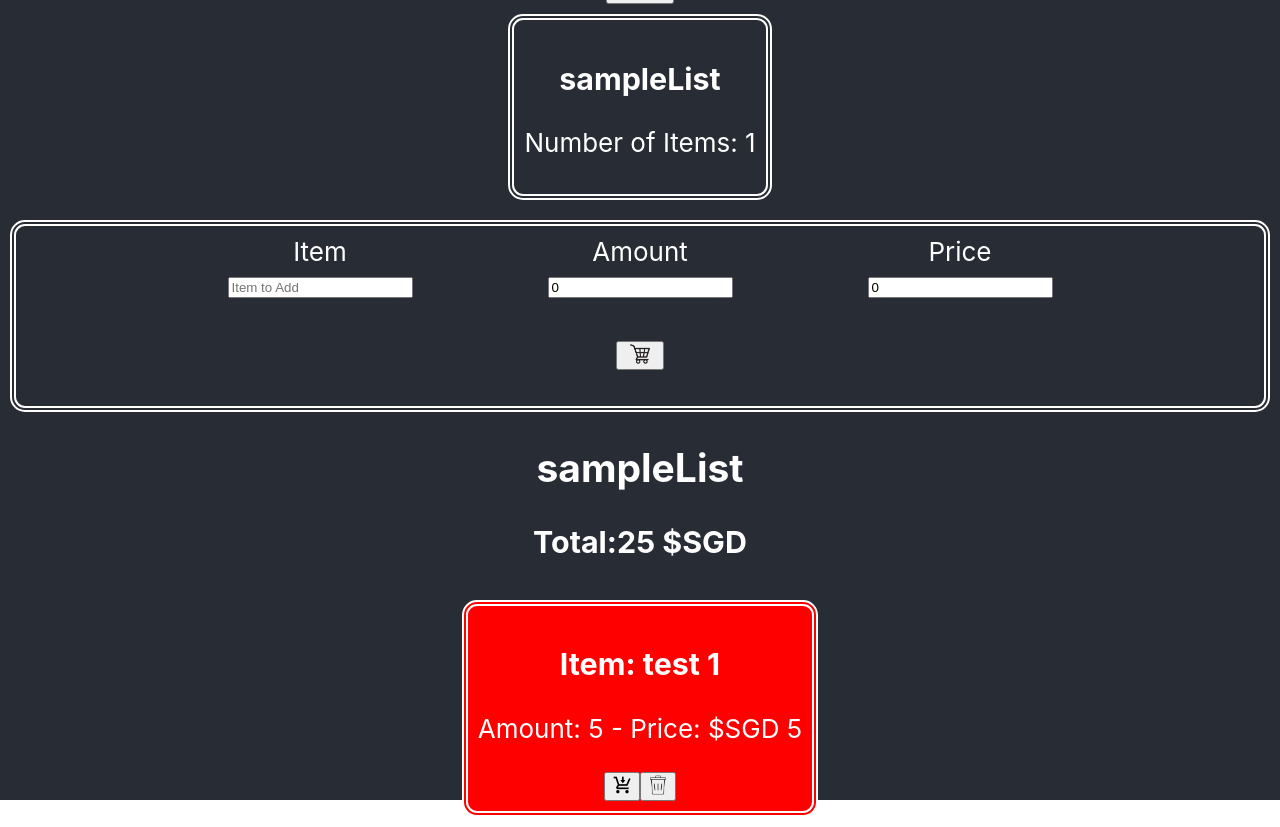
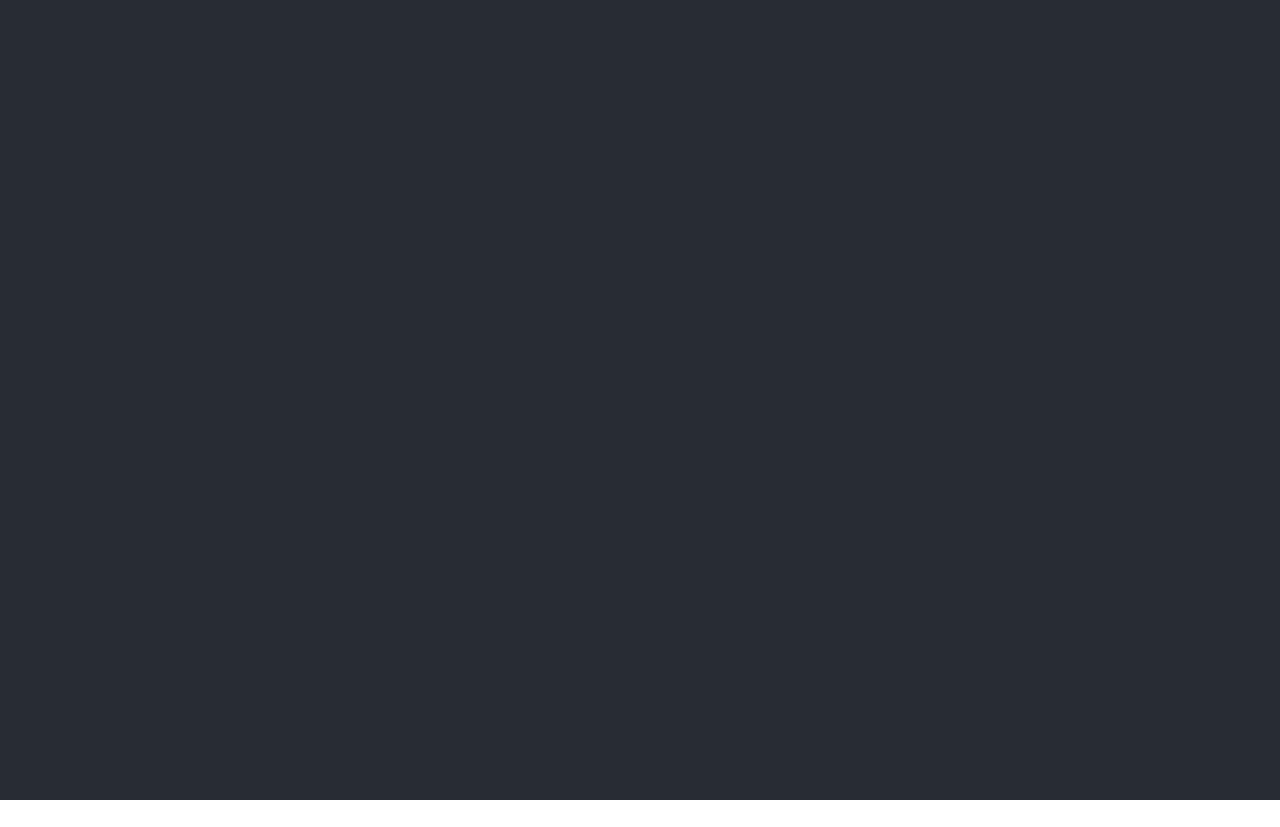
Before and after one commit to rocketacademy/sph_sample_content, a React (Create React App) app: page / in a window 1280 px wide. After the commit the page ends 800 px from the top, so only its background shows below. Built offline with nearby package versions, Linux system fonts and the light colour scheme.

Commit message:
alteration to readme and codebase

```diff
--- a/src/App.js
+++ b/src/App.js
@@ -3,12 +3,25 @@ import ShoppingPage from "./Components/ShoppingPage";
 import { useState } from "react";
 
 function App() {
-  const [lists, setLists] = useState([]);
+  /**
+   * Component usecase
+   * To Display the ShoppingPage component.
+   *
+   * Suggeted Props
+   * N/A
+   *
+   * Suggested Component States
+   * N/A
+   *
+   * Suggested Functionalities
+   * N/A
+   *
+   */
 
   return (
     <div className="App">
       <header className="App-header">
-        <ShoppingPage lists={lists} setLists={setLists} />
+        {/* Display the ShoppingPage component */}
       </header>
     </div>
   );
--- a/src/Components/ShoppingDisplay.js
+++ b/src/Components/ShoppingDisplay.js
@@ -20,35 +20,7 @@ const ShoppingDisplay = (props) => {
    *
    */
 
-  return (
-    <div>
-      <h3>
-        Total:
-        {props.list.length > 0
-          ? props.list.reduce((acc, cv) => {
-              return acc + cv.itemAmount * cv.itemPrice;
-            }, 0)
-          : " No items added"}{" "}
-        $SGD
-      </h3>
-      <div className="flexCenter">
-        {props.list.length > 0
-          ? props.list.map((item, index) => {
-              return (
-                <div key={index}>
-                  <ShoppingItem
-                    index={index}
-                    item={item}
-                    deleteItem={props.deleteItem}
-                    markAsBought={props.markAsBought}
-                  />
-                </div>
-              );
-            })
-          : "Add an item please"}
-      </div>
-    </div>
-  );
+  return <>{/* Place rendered JSX / Components here */}</>;
 };
 
 export default ShoppingDisplay;
--- a/src/Components/ShoppingForm.js
+++ b/src/Components/ShoppingForm.js
@@ -21,73 +21,13 @@ const ShoppingForm = (props) => {
    * Capture the items name, the amount of items to buy and the price of each item
    */
 
-  const [formInformation, setFormInformation] = useState({
-    item: "",
-    itemAmount: 0,
-    itemPrice: 0,
-  });
+  // Define state here
 
-  const handleUpdate = (e) => {
-    const name = e.target.name;
-    const value = e.target.value;
-    setFormInformation((prevState) => ({
-      ...prevState,
-      [name]: value,
-    }));
-  };
+  // Define state update handler function (s)
 
-  const setListItem = () => {
-    let itemToAdd = {
-      ...formInformation,
-      bought: false,
-    };
-    props.addItem(itemToAdd);
+  // Define a method that will use the addItem prop to add a new item to the currentlySelected list.
 
-    setFormInformation({ item: "", itemAmount: 0, itemPrice: 0 });
-  };
-
-  return (
-    <>
-      <div className="flexCenter item">
-        <div className="form">
-          <label>Item</label>
-          <br />
-          <input
-            type="text"
-            name="item"
-            value={formInformation.item}
-            placeholder="Item to Add"
-            onChange={handleUpdate}
-          />
-        </div>
-        <div className="form">
-          <label>Amount</label>
-          <br />
-          <input
-            type="number"
-            name="itemAmount"
-            value={formInformation.itemAmount}
-            onChange={handleUpdate}
-          />
-        </div>
-        <div className="form">
-          <label>Price</label>
-          <br />
-          <input
-            type="number"
-            name="itemPrice"
-            value={formInformation.itemPrice}
-            onChange={handleUpdate}
-          />
-        </div>
-        <div className="form formButton">
-          <button onClick={setListItem}>
-            <img className="icon" src={cart} alt="Add Item" />
-          </button>
-        </div>
-      </div>
-    </>
-  );
+  return <>{/* Place rendered JSX / Components here */}</>;
 };
 
 export default ShoppingForm;
--- a/src/Components/ShoppingItem.js
+++ b/src/Components/ShoppingItem.js
@@ -21,26 +21,7 @@ const ShoppingItem = (props) => {
    * To use the markAsBought method to alter the state of the current item and list (use index)
    * To use the deleteItem methods to remove the current item from the currently selected list (use index)
    */
-  return (
-    <div
-      className={`item ` + (props.item.markAsBought ? "bought" : "notBought")}
-    >
-      <h3>Item: {props.item.item} </h3>
-      <p>
-        Amount: {props.item.itemAmount} - Price: $SGD {props.item.itemPrice}
-      </p>
-      <button onClick={() => props.markAsBought(props.index)}>
-        {props.item.markAsBought ? (
-          <img className="icon" src={notBought} alt="Mark as bought" />
-        ) : (
-          <img className="icon" src={bought} alt="Mark as not bought" />
-        )}
-      </button>
-      <button onClick={() => props.deleteItem(props.index)}>
-        <img className="icon" src={bin} alt="Delete Item" />
-      </button>
-    </div>
-  );
+  return <>{/* Place rendered JSX / Components here */}</>;
 };
 
 export default ShoppingItem;
--- a/src/Components/ShoppingPage.js
+++ b/src/Components/ShoppingPage.js
@@ -17,7 +17,7 @@ const ShoppingPage = () => {
    *
    * Suggested Functionalities
    * It should contain a method to show or hide the newListForm, based off button clicks.
-   * It should contain a method to add an empty list into the lists state with the key being the capatured name
+   * It should contain a method to add an empty list into the lists state with the key being the captured name
    * It should contain an addItem method to add an item to the current list selected
    * It should contain a markAsBrought method to toggle the state of the currently selected item's markAsBrought value
    * It should contain a deleteItem method that will remove the currently selected item from its list
@@ -25,103 +25,23 @@ const ShoppingPage = () => {
    * It should pass key methods down into the child components such that they can fire off these methods and alter the list state
    */
 
-  const [lists, setLists] = useState({
-    sampleList: [{ item: "test 1", itemAmount: 5, itemPrice: 5 }],
-  });
-  const [listSelected, setListSelected] = useState(lists.sampleList);
-  const [currentListName, setCurrentListName] = useState("sampleList");
-  const [showNewListForm, setShowNewListForm] = useState(false);
-  const [newListForm, setNewListForm] = useState("");
+  // Define all you state here
 
-  const selectList = (list) => {
-    setListSelected(lists[list]);
-    setCurrentListName(`${list}`);
-  };
+  // Define a function that will allow users to select a list and alter the currentListName and listSelected states
 
-  const newList = () => {
-    setLists((prevState) => {
-      return { ...prevState, [newListForm]: [] };
-    });
-    setShowNewListForm(!showNewListForm);
-    setNewListForm("");
-  };
+  // Define a function that will allow users to add a new list into the lists object
 
-  const addItem = (item) => {
-    let itemToAdd = {
-      item: item.item,
-      itemAmount: item.itemAmount,
-      itemPrice: item.itemPrice,
-    };
-    setListSelected((prevState) => {
-      return [itemToAdd, ...prevState];
-    });
-  };
+  // Define a function that will allow users to add a new item to the currently selected list
 
-  useEffect(() => {
-    setLists((prevState) => {
-      return { ...prevState, [currentListName]: listSelected };
-    });
-  }, [listSelected, currentListName]);
+  // Define a function that will allow users to delete an item from the currently selected list
 
-  const deleteItem = (index) => {
-    const alteredArray = [...listSelected];
-    alteredArray.splice(index, 1);
-    setListSelected(alteredArray);
-  };
+  // Define a function that will allow users to toggle whether or not an item has been bought
 
-  const markAsBought = (index) => {
-    const alteredArray = [...listSelected];
-    alteredArray[index] = {
-      ...alteredArray[index],
-      markAsBought: !alteredArray[index].markAsBought,
-    };
-    setListSelected(alteredArray);
-  };
-
-  console.log(Object.entries(lists));
-
-  const displayLists = () => {
-    let display = [];
-    for (const [key, value] of Object.entries(lists)) {
-      display.push(
-        <div onClick={() => selectList(key)} className="item">
-          <h3>{key}</h3>
-          <p>Number of Items: {value.length}</p>
-        </div>
-      );
-    }
-    return display;
-  };
+  // Define a useEffect function that checks the currentListName and listSelectedm update the lists accordingly
 
   return (
     <>
-      {showNewListForm ? (
-        <div className="form">
-          <input
-            type="text"
-            name="newListForm"
-            value={newListForm}
-            placeholder="New List"
-            onChange={(e) => setNewListForm(e.target.value)}
-          />
-          <button onClick={newList}>Add List</button>
-        </div>
-      ) : (
-        <div>
-          <button onClick={() => setShowNewListForm(!showNewListForm)}>
-            New List
-          </button>
-          <div className="flexCenter">{displayLists()}</div>
-          <ShoppingForm addItem={addItem} />
-          <h2>{currentListName}</h2>
-
-          <ShoppingDisplay
-            list={listSelected}
-            deleteItem={deleteItem}
-            markAsBought={markAsBought}
-          />
-        </div>
-      )}
+      {/* Place rendered JSX / Components here, use ShoppingForm and ShoppingDisplay */}
     </>
   );
 };
```
Also changed, not shown: 1 other file (tests, documents, lock files or other folders).
